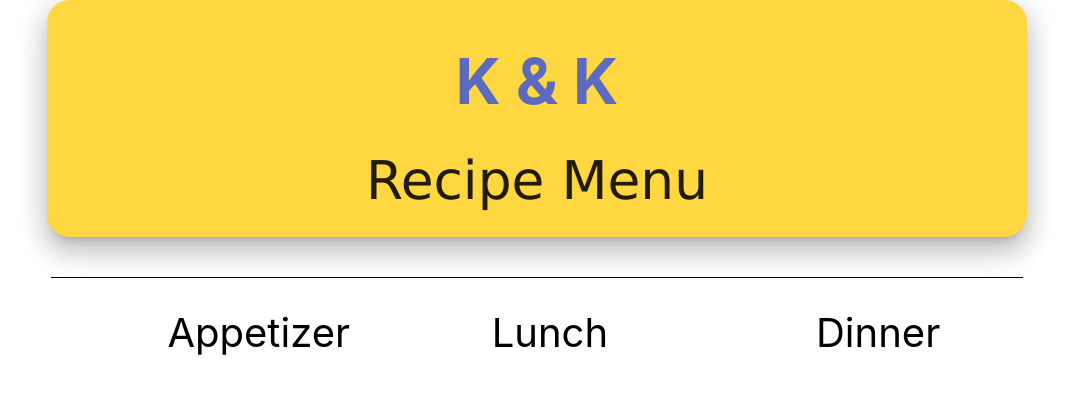
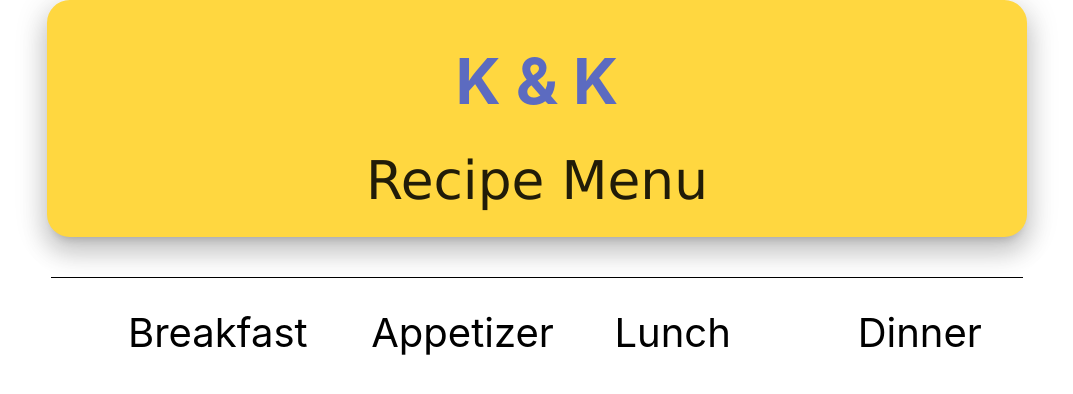
Before and after one commit to Boywondr84/Family-Dinner-Menu, a plain HTML site: page index.html in a window 1280 px wide. Shown: the whole page, without its empty margins (103-1176 px from the left). Drawn offline with nearby package versions, Linux system fonts and the light colour scheme.

Commit message:
styling and added breakfast

```diff
--- a/assets/css/style.css
+++ b/assets/css/style.css
@@ -27,6 +27,5 @@ h1 {
 .options a {
     text-decoration: none;
     color: black;
-    margin-left: 35%;
-    margin-right: 15%;
+    margin-left: 30%;
 }
--- a/index.html
+++ b/index.html
@@ -19,9 +19,10 @@
 <body>
     <div class="row">
         <div class="options">
-            <div class="col s4"><a href="#Appetizer">Appetizer</a></div>
-            <div class="col s4"><a href="#Lunch">Lunch</a></div>
-            <div class="col s4"><a href="#Dinner">Dinner</a></div>
+            <div class="col l3 m6 s12"><a href="#Breakfast">Breakfast</a></div>
+            <div class="col l3 m6 s12"><a href="#Appetizer">Appetizer</a></div>
+            <div class="col l3 m6 s12"><a href="#Lunch">Lunch</a></div>
+            <div class="col l3 m6 s12"><a href="#Dinner">Dinner</a></div>
         </div>
     </div>
 
```
